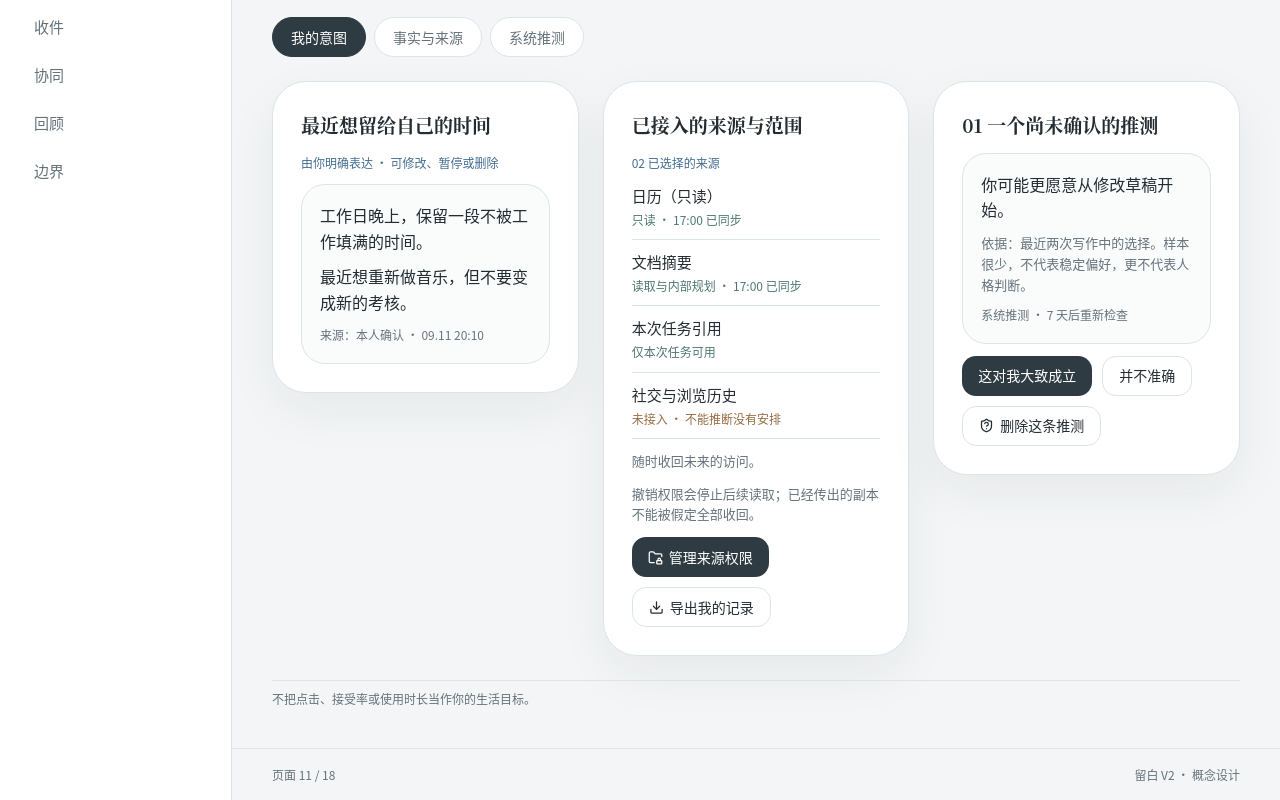
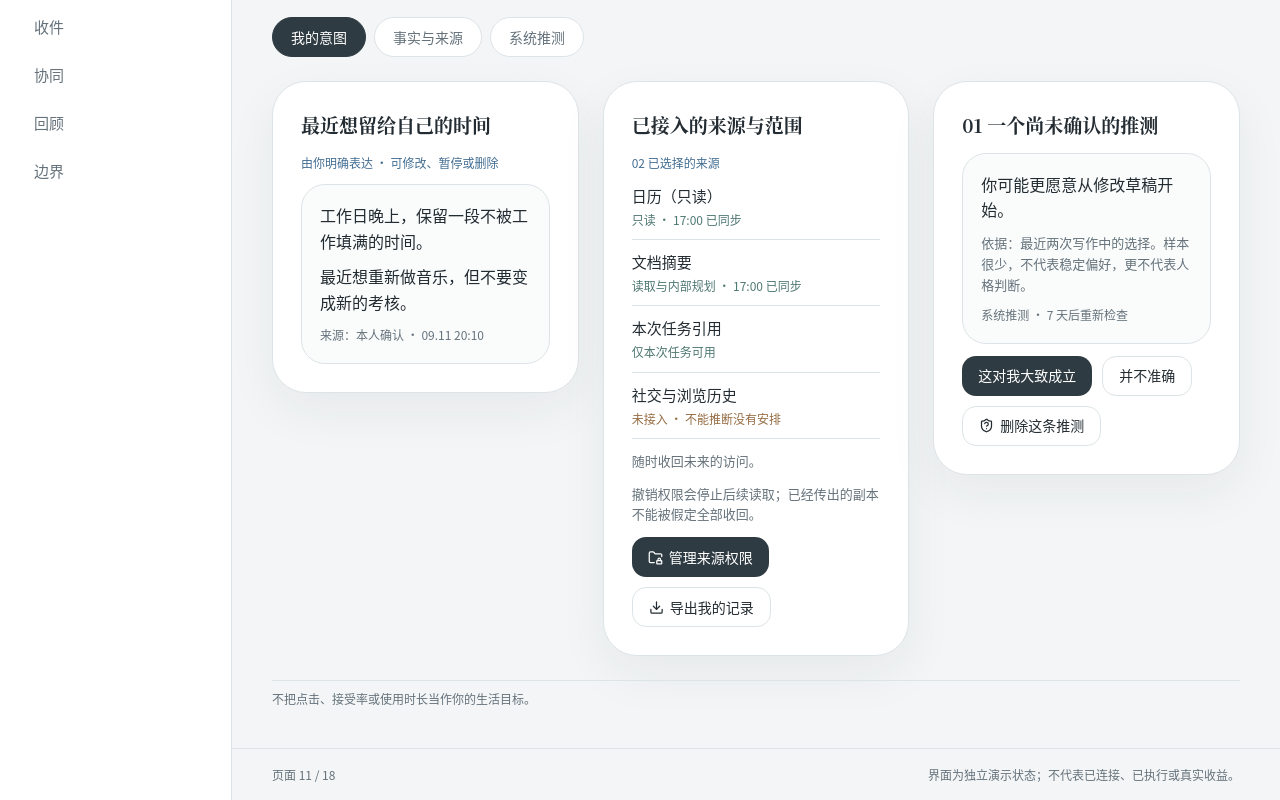
Before and after one commit to tim0n1994/leubai-v2, a React (Vite) app: page /context in a window 1280 px wide. Shown: the part 223-1023 px from the top of the page. Built offline with nearby package versions, Linux system fonts and the light colour scheme.

Commit message:
feat(shell): demo-state footer disclosure

```diff
--- a/src/shell/Shell.tsx
+++ b/src/shell/Shell.tsx
@@ -61,7 +61,7 @@ export function Shell({ children }: { children: ReactNode }) {
         <main className="shell-content">{children}</main>
         <footer className="shell-footer">
           <span>页面 {pageNumber} / 18</span>
-          <span>留白 V2 · 概念设计</span>
+          <span>界面为独立演示状态；不代表已连接、已执行或真实收益。</span>
         </footer>
       </div>
     </div>
```
